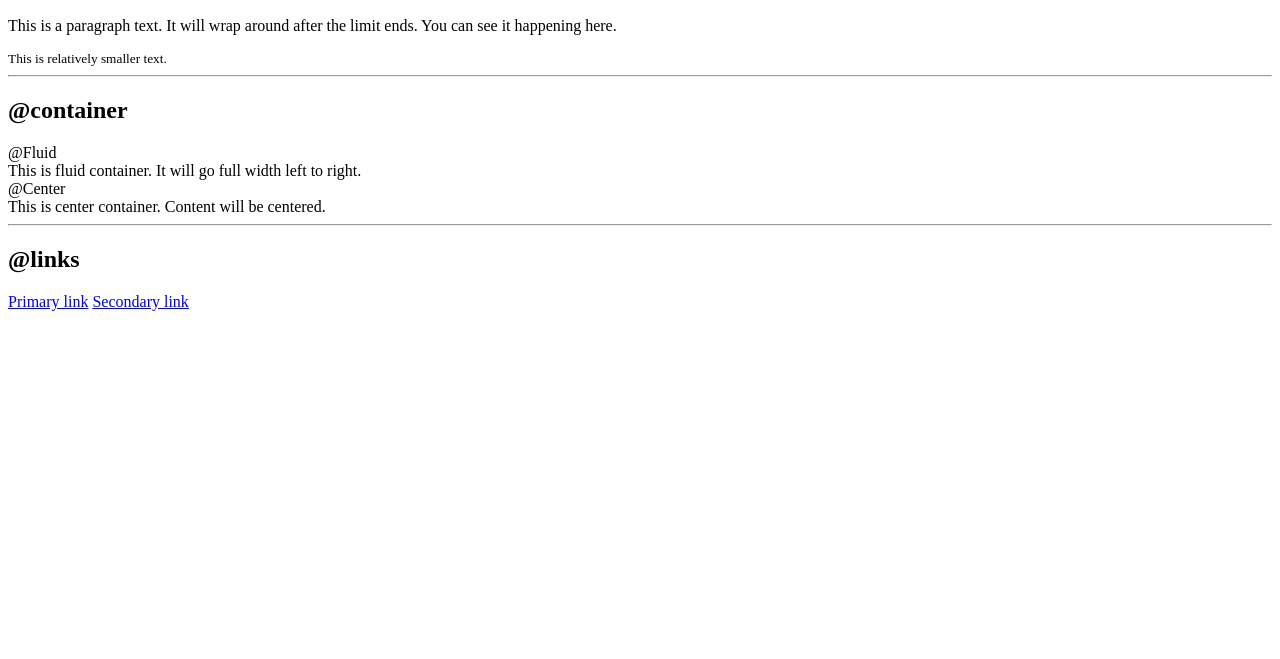
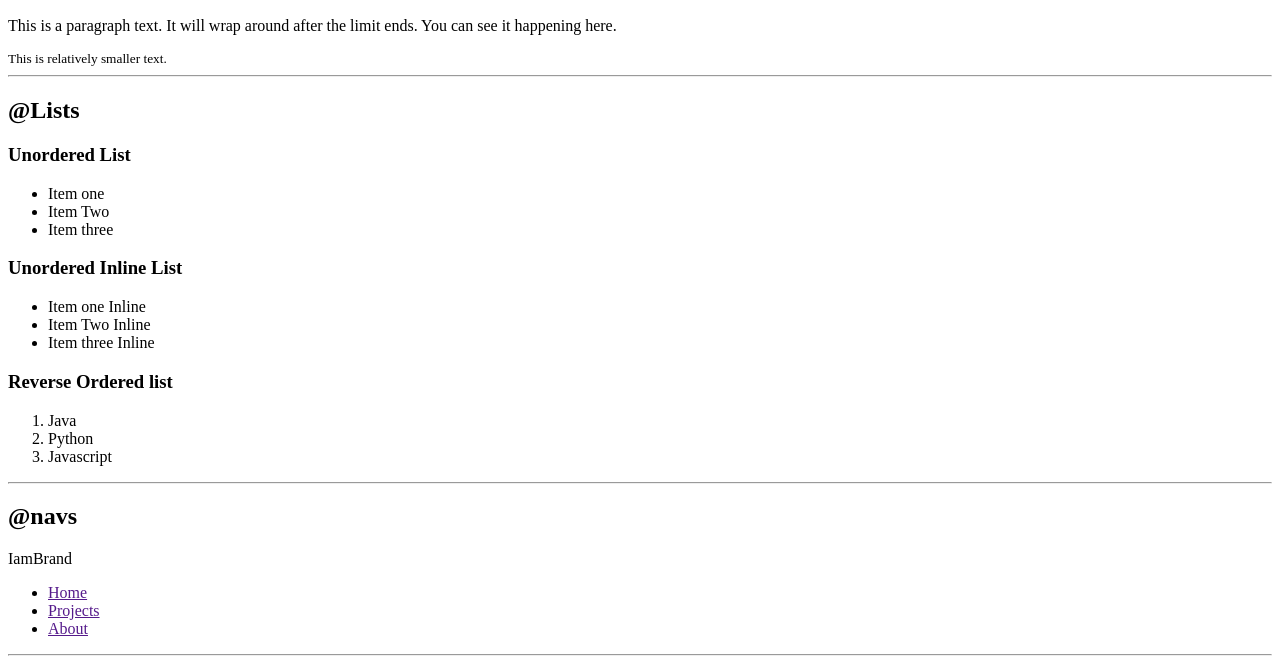
Before and after one commit to PrathamPatel010/Minion-Speaks, a website: page Mark 4 - Basic Portfolio/index.html in a window 1280 px wide. Shown: the part 293-952 px from the top of the page. Before the commit the page ends 800 px from the top, so only its background shows below. Drawn offline with Linux system fonts and the light colour scheme.

Commit message:
wip-component library done

```diff
--- a/Mark 4 - Basic Portfolio/index.html
+++ b/Mark 4 - Basic Portfolio/index.html
@@ -26,17 +26,73 @@
     <small>This is relatively smaller text.</small>
     <hr>
 
-    <h2>@container</h2>
-    <div>@Fluid</div>
-    This is fluid container. It will go full width left to right.
-    <div>@Center</div>
-    This is center container. Content will be centered.
+    <h2>@Lists</h2>
+    <h3>Unordered List</h3>
+    <ul>
+        <li>Item one</li>
+        <li>Item Two</li>
+        <li>Item three</li>
+    </ul>
+
+    <h3>Unordered Inline List</h3>
+    <ul>
+        <li>Item one Inline</li>
+        <li>Item Two Inline</li>
+        <li>Item three Inline</li>
+    </ul>
+
+    <h3>Reverse Ordered list</h3>
+    <ol>
+        <li>Java</li>
+        <li>Python</li>
+        <li>Javascript</li>
+    </ol>
     <hr>
 
-    <h2>@links</h2>
-    <a href="https://google.com">Primary link</a>
-    <a href="https://bing.com">Secondary link</a>
-    <script src="script.js"></script>
+    <h2>@navs</h2>
+    <nav>
+        <div>IamBrand</div>
+        <ul>
+            <li>
+                <a href="">Home</a>
+            </li>
+            <li>
+                <a href="">Projects</a>
+            </li>
+            <li>
+                <a href="">About</a>
+            </li>
+        </ul>
+    </nav>
+    <hr>
+
+    <h2>@header</h2>
+    <header>
+        <img src="assets/avatar.svg" alt="avatar" />
+        <h1>Heading inside header</h1>
+    </header>
+    <hr>
+
+    <h2>@sections</h2>
+    <section>
+        <h3>@white section</h3>
+        <p>This will have white background</p>
+    </section>
+    <section>
+        <h3>@off-white section</h3>
+        <p>This will have gray background</p>
+    </section>
+    <hr>
+
+    <h2>@footer</h2>
+    <footer>
+        <div>Some small heading inside footer</div>
+        <ul>
+            <li>Social link1</li>
+            <li>Social link2</li>
+            <li>Social link3</li>
+        </ul>
+    </footer>
 </body>
 
 </html>
```
Also changed, not shown: Mark 4 - Basic Portfolio/assets/avatar.svg (added), Mark 4 - Basic Portfolio/assets/developer_avatar.jpg (added).
